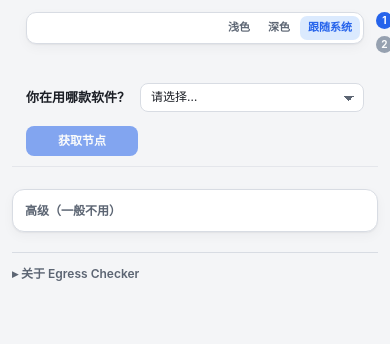
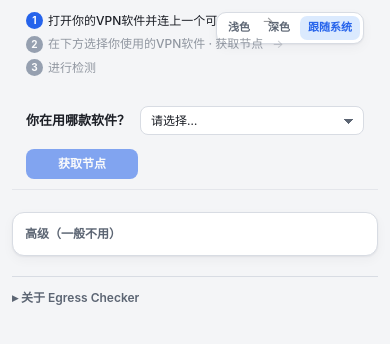
Before and after one commit to JTee77/egress-checker, a React (Vite) app: page / in a window 390 px wide. Shown: the top 344 px of the page. Built offline with nearby package versions, Linux system fonts and the light colour scheme.

Commit message:
fix: 主题保持原来的小开关，步骤从左边起完整留在窗口里

```diff
--- a/src/styles/app.css
+++ b/src/styles/app.css
@@ -1049,30 +1049,30 @@ select {
   }
 }
 
-/* 步骤条按自己的宽度分两段，不跟按钮换行点绑在一起。全部左对齐。
-   主题在右上，窄到会压住第一步时改到单独一行靠右。 */
-@container steps (max-width: 620px) {
+/* 步骤条按窗口宽度分两段，左对齐。主题始终是原来的小开关，靠右上，不拉宽。 */
+@media (max-width: 980px) {
   .fh-rest {
     flex-basis: 100%;
   }
 }
-@container steps (max-width: 360px) {
+@media (max-width: 760px) {
+  .flow-row {
+    grid-template-columns: minmax(0, 1fr);
+  }
+  .flow-row > .theme-toggle {
+    grid-column: 1;
+    grid-row: 1;
+    justify-self: end;
+    width: max-content;
+  }
+  .flow-hint {
+    grid-column: 1;
+    grid-row: 2;
+  }
+}
+@media (max-width: 480px) {
   .fh-rest .fh-step:last-child {
     flex-basis: 100%;
-  }
-}
-@media (max-width: 540px) {
-  .flow-row {
-    flex-wrap: wrap;
-  }
-  .theme-toggle {
-    order: -1;
-    flex: 1 0 100%;
-    justify-content: flex-end;
-    margin-left: 0;
-  }
-  .flow-hint {
-    flex: 1 0 100%;
   }
 }
 .ncard {
@@ -1533,19 +1533,29 @@ html.glass .nc-detail {
 
 /* Row 0 — stepper 左 + 主题 右（浅色/深色/跟随系统）同排；无托盘；gap→软件行 */
 .flow-row {
-  display: flex;
-  align-items: flex-start;
-  justify-content: flex-start;
-  flex-wrap: nowrap;
-  gap: 12px;
+  display: grid;
+  grid-template-columns: minmax(0, 1fr) max-content;
+  align-items: start;
+  column-gap: 12px;
+  row-gap: 6px;
   margin: 0 0 18px;
   padding: 4px var(--content-inset-x);
   box-sizing: border-box;
   min-width: 0;
 }
+.flow-row > .theme-toggle {
+  grid-column: 2;
+  grid-row: 1;
+  justify-self: end;
+  align-self: start;
+  width: max-content;
+  max-width: max-content;
+  margin-left: 0;
+  flex: none;
+}
 .flow-hint {
-  container-type: inline-size;
-  container-name: steps;
+  grid-column: 1;
+  grid-row: 1;
   display: flex;
   align-items: center;
   justify-content: flex-start;
@@ -1558,7 +1568,6 @@ html.glass .nc-detail {
   font-size: 12px; /* 块标题 .home-block-title 为 13/700；步进更小更淡 */
   font-weight: 400;
   color: var(--text-muted);
-  flex: 1 1 auto;
   min-width: 0;
   flex-wrap: wrap;
 }
@@ -1567,8 +1576,8 @@ html.glass .nc-detail {
   align-items: center;
   justify-content: flex-start;
   flex: none;
-  flex-wrap: nowrap;
-  gap: 9px;
+  flex-wrap: wrap;
+  gap: 6px 9px;
   max-width: 100%;
 }
 .fh-step {
```
